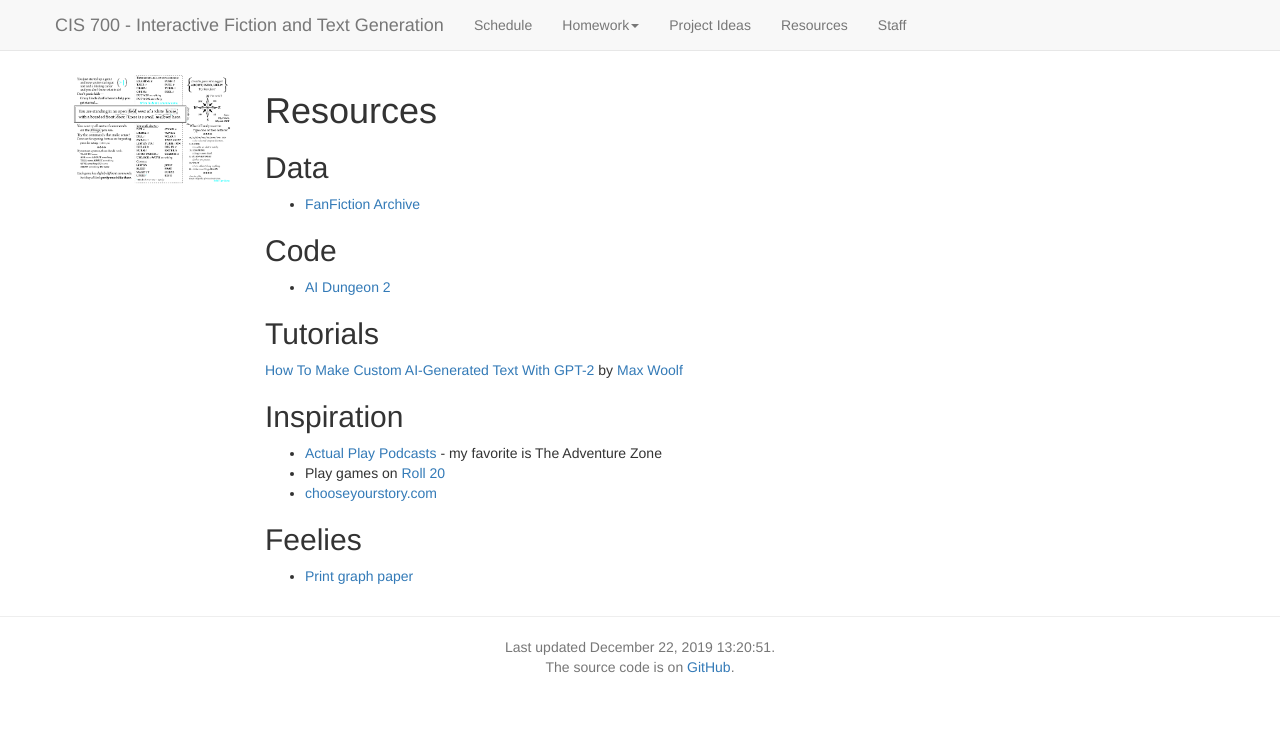
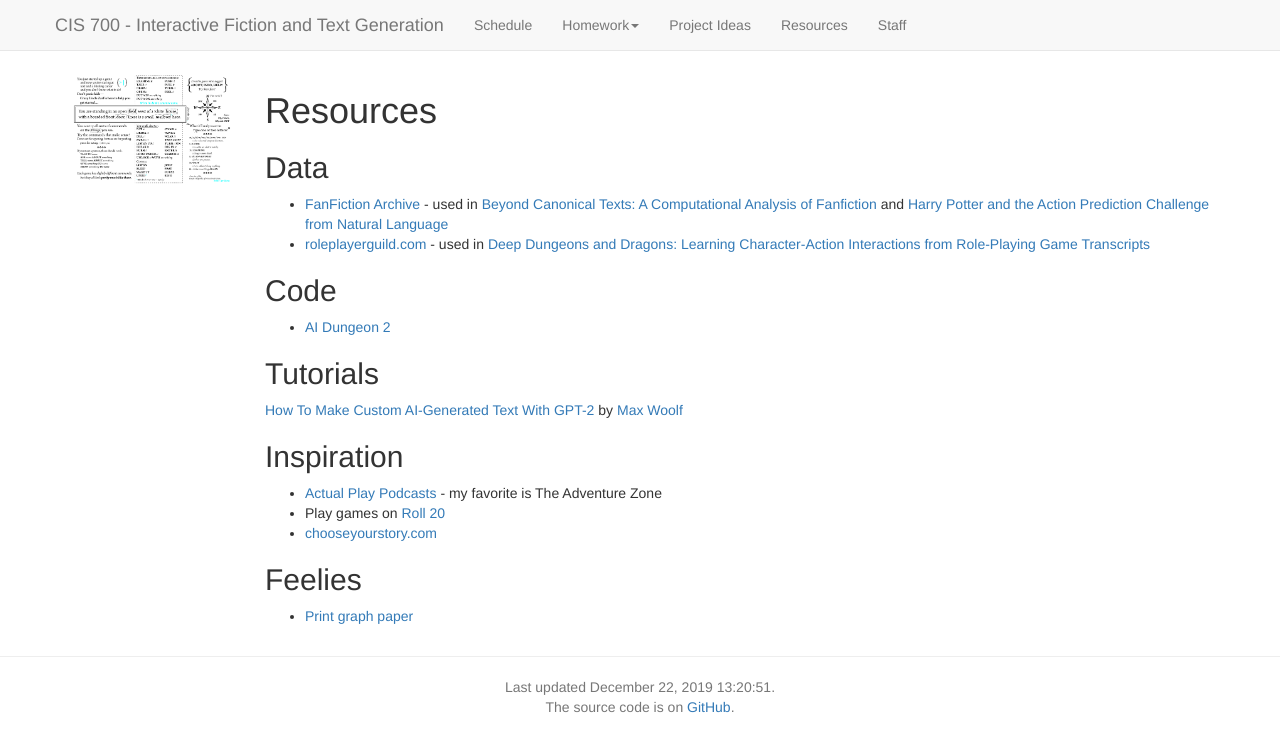
Before and after one commit to interactive-fiction-class/interactive-fiction-class.github.io, a Jekyll site: the page built from resources.md, in a window 1280 px wide. Shown: the top 752 px of the page. Built offline with Jekyll 4.4.1, drawn with Linux system fonts in a browser that asks for light colours; nearby versions of some CDN libraries; a script that is not in the unit is left out.

Commit message:
Update resources.md

```diff
--- a/resources.md
+++ b/resources.md
@@ -9,7 +9,8 @@ active_tab: main_page
 
 ## Data
 
-* [FanFiction Archive](https://archive.org/details/fanfictiondotnet_repack)
+* [FanFiction Archive](https://archive.org/details/fanfictiondotnet_repack) - used in [Beyond Canonical Texts: A Computational Analysis of Fanfiction](https://www.aclweb.org/anthology/D16-1218.pdf) and [Harry Potter and the Action Prediction Challenge from Natural Language](https://www.aclweb.org/anthology/N19-1218.pdf)
+* [roleplayerguild.com](roleplayerguild.com) - used in [Deep Dungeons and Dragons: Learning Character-Action Interactions from Role-Playing Game Transcripts](https://www.aclweb.org/anthology/N18-2111.pdf)
 
 ## Code
 
```
